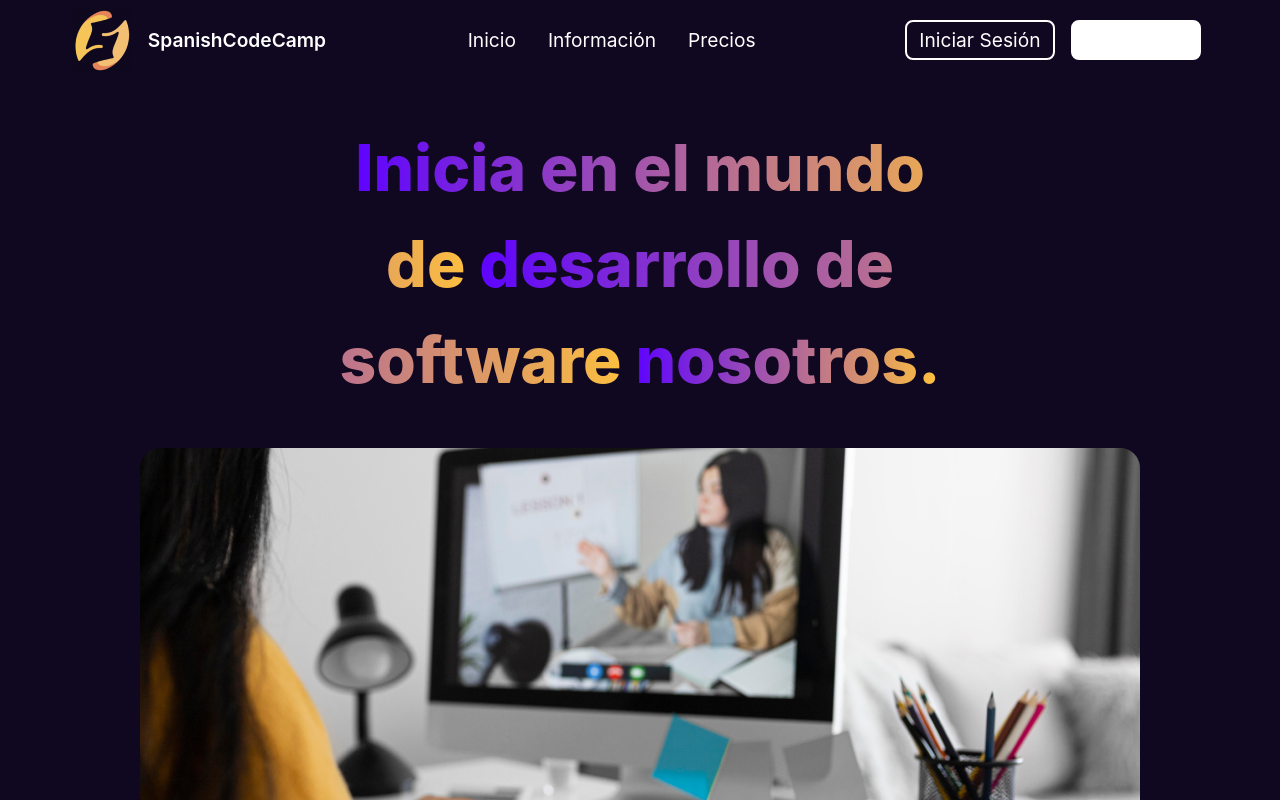
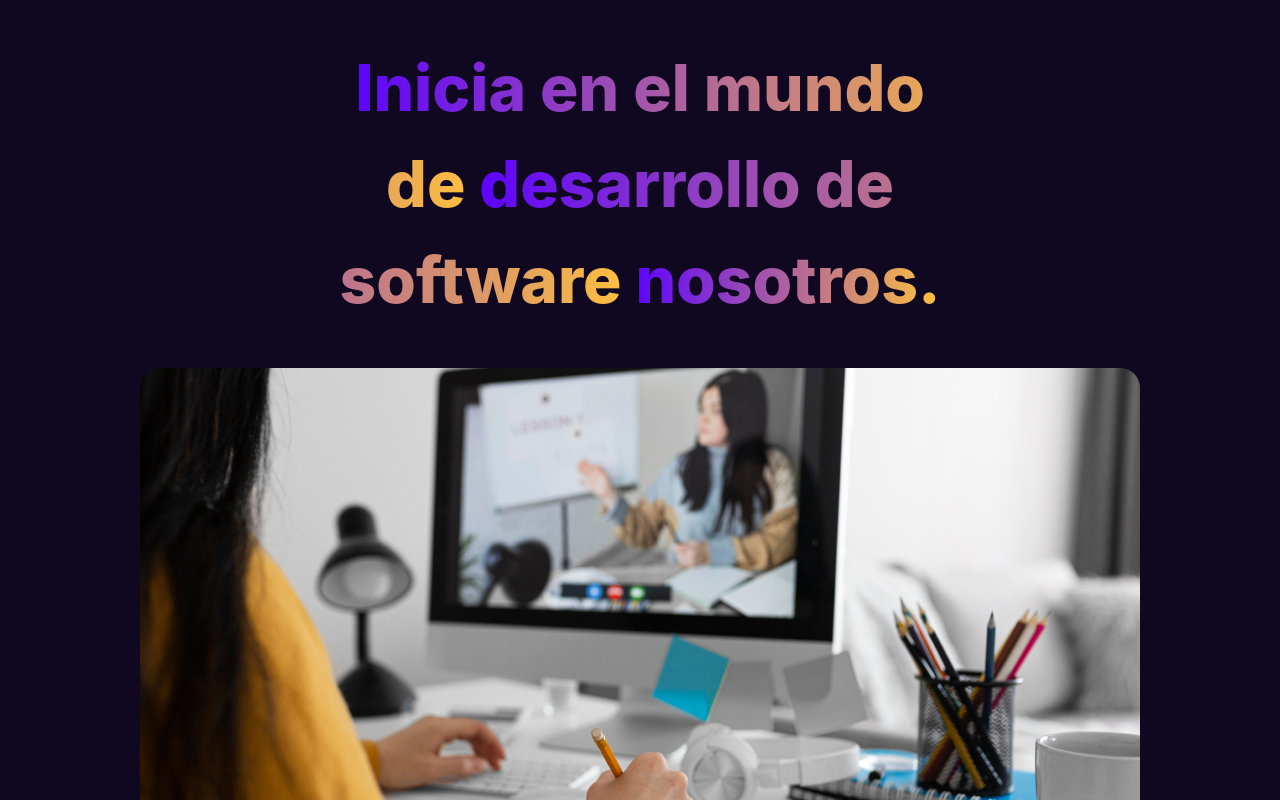
Before and after one commit to HackathonNicaragua2022/Intellikesh, a Next.js app in the folder spanishcodecamp_frontend/: page /homePage in a window 1280 px wide. Shown: the top 800 px of the page. Built offline with nearby package versions, Linux system fonts and the light colour scheme.

Commit message:
navBarChanges

```diff
--- a/spanishcodecamp_frontend/components/NavBar.tsx
+++ b/spanishcodecamp_frontend/components/NavBar.tsx
@@ -5,7 +5,7 @@ import Logo from "../assets/img/logo-1.png";
 
 const NavBar = () => {
   return (
-    <div className="flex justify-around items-center bg-midnight h-[5rem] text-white">
+    <div className="flex justify-around items-center bg-midnight h-[5rem] text-white w-full">
       <div className="flex items-center justify-center gap-4">
         <Image src={Logo} alt="logo" />
         <span className="text-[1.2rem] font-semibold">SpanishCodeCamp</span>
@@ -22,10 +22,14 @@ const NavBar = () => {
         </li>
       </ul>
       <div className="">
-        <Button formAction="submit">Iniciar Sesión</Button>
-        <Button className="text-black bg-white" formAction="submit">
-          Registrarse
-        </Button>
+        <a href="login/">
+          <Button formAction="submit">Iniciar Sesión</Button>
+        </a>
+        <a href="registro/">
+          <Button className="text-black bg-white" formAction="submit">
+            Registrarse
+          </Button>
+        </a>
       </div>
     </div>
   );
--- a/spanishcodecamp_frontend/pages/_app.tsx
+++ b/spanishcodecamp_frontend/pages/_app.tsx
@@ -1,13 +1,11 @@
 import type { AppProps } from "next/app";
 import "../styles/globals.css";
-import NavBar from "../components/NavBar";
 
 import { RecoilRoot } from "recoil";
 
 function MyApp({ Component, pageProps }: AppProps) {
   return (
     <RecoilRoot>
-      <NavBar />
       <Component {...pageProps} />
     </RecoilRoot>
   );
--- a/spanishcodecamp_frontend/pages/index.tsx
+++ b/spanishcodecamp_frontend/pages/index.tsx
@@ -1,10 +1,11 @@
 import type { NextPage } from "next";
-import { useSetRecoilState } from "recoil";
 import HomePage from "./homePage";
+import NavBar from "../components/NavBar";
 
 const Home: NextPage = () => {
   return (
-    <div className="flex items-center justify-center">
+    <div className="flex flex-col items-center justify-center w-full">
+      <NavBar />
       <HomePage />
     </div>
   );
```
